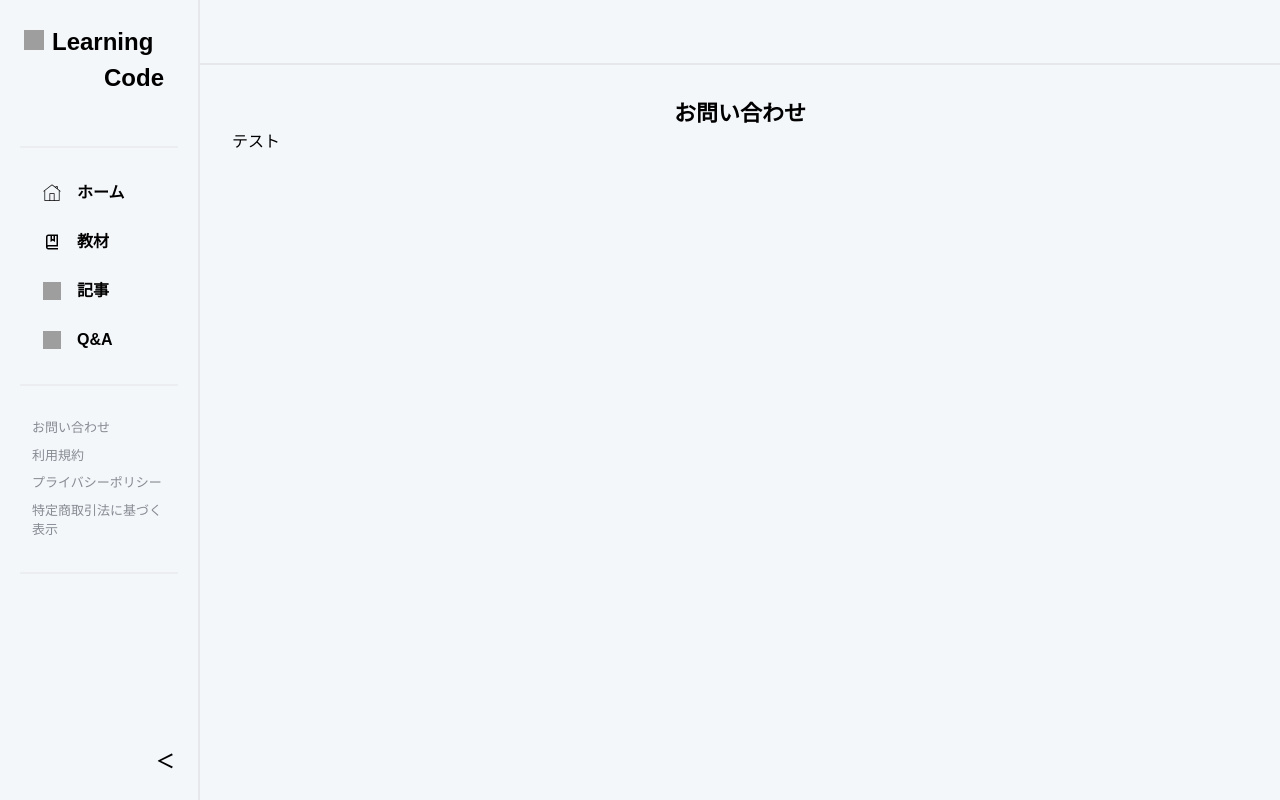
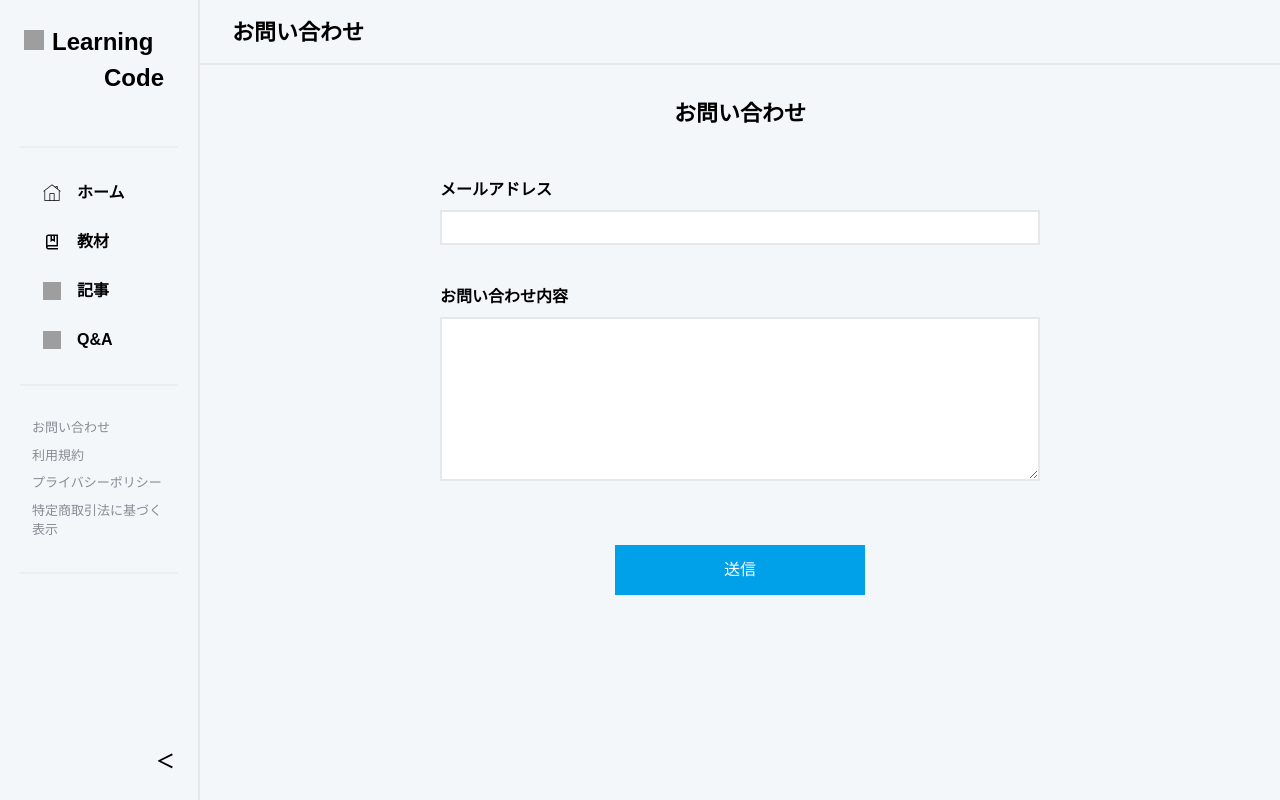
Before and after one commit to minoru-noto/next-practice, a Next.js app: page /contact in a window 1280 px wide. Built offline with nearby package versions, Linux system fonts and the light colour scheme; grey boxes are pictures that could not be loaded; a web font is replaced by a local one.

Commit message:
お問い合わせフォームの機能実装

```diff
--- a/pages/api/contact/contact.ts
+++ b/pages/api/contact/index.ts
@@ -1,31 +1,39 @@
 import type { NextApiRequest as Req, NextApiResponse as Res } from "next";
 import { createTransport, Transporter } from "nodemailer";
 import SMTPTransport from "nodemailer/lib/smtp-transport";
+
+type ReqType = {
+  email: string;
+  message: string;
+};
 
 export default async function handler(req: Req, res: Res) {
   try {
     // "POST"以外は、"404 Not Found"を返す
     if (req.method !== "POST") return res.status(404).send("Not Found");
 
+    const reqBody = JSON.parse(req.body) as ReqType;
+    const { email, message } = reqBody;
+
     const transporter: Transporter = createTransport({
+      service: "gmail",
       port: 465,
       secure: true,
       auth: {
-        user: process.env.MAIL_USER,
-        pass: process.env.MAIL_PASS,
+        user: process.env.EMAIL_USER,
+        pass: process.env.EMAIL_PASS,
       },
     });
 
-    // const options = {
-    //   from: `${req.body.email}`,
-    //   to: process.env.MAIL_TO,
-    //   text: `${req.body.message}`,
-    // };
     const options = {
-      from: "test@gmail.com",
-      to: process.env.MAIL_TO,
+      from: `${email}`,
+      to: process.env.EMAIL_TO,
       subject: "お問い合わせ",
-      text: "送信テスト",
+      html: `
+      <p style="font-weight:bold;">・送信元: ${email}</p>
+      <p>< お問い合わせ内容 ></p>
+      <p>${message}</p>
+      `,
     };
 
     const result: SMTPTransport.SentMessageInfo = await transporter.sendMail(
--- a/pages/contact.tsx
+++ b/pages/contact.tsx
@@ -1,7 +1,7 @@
 import { NextPage } from "next";
 import DefaultLayout from "layouts/default";
 import PageWithLayoutType from "layouts";
-import { useState } from "react";
+import { FormEvent, useState } from "react";
 
 const Page: NextPage = () => {
   const [isSend, setIsSend] = useState(false);
@@ -9,26 +9,67 @@ const Page: NextPage = () => {
   const [email, setEmail] = useState("");
   const [message, setMessage] = useState("");
 
-  const sendEmail = async () => {
-    console.log("送信");
-    const res = await fetch("/api/contact/contact", { method: "POST" });
-    console.log(res);
+  const onSubmit = async (e: FormEvent) => {
+    e.preventDefault();
+
+    const res = await fetch("/api/contact", {
+      method: "POST",
+      body: JSON.stringify({
+        email: email,
+        message: message,
+      }),
+    });
+    if (res.ok) {
+      setIsSend(true);
+    }
   };
 
   return (
     <div className="w-full px-8 py-8">
+      <div className="text-center mb-12">
+        <h1 className="font-bold text-[22px]">お問い合わせ</h1>
+      </div>
       {/* 送信前 */}
       {!isSend && (
-        <div className="w-full">
-          <div className="text-center">
-            <h1 className="font-bold text-[22px]">お問い合わせ</h1>
-          </div>
-          <button onClick={sendEmail}>テスト</button>
-          <form action=""></form>
+        <div className="w-full max-w-[600px] mx-auto">
+          <form onSubmit={onSubmit}>
+            <div className="flex flex-col gap-y-2 mb-10">
+              <label className="text-[16px] font-semibold">
+                メールアドレス
+              </label>
+              <input
+                type="email"
+                value={email}
+                onChange={(e) => setEmail(e.target.value)}
+                className="border-2 w-full max-w-[600px] h-[35px] px-2"
+              />
+            </div>
+
+            <div className="flex flex-col gap-y-2 mb-16">
+              <label className="text-[16px] font-semibold">
+                お問い合わせ内容
+              </label>
+              <textarea
+                className="border-2 w-full max-w-[600px] px-2 py-2"
+                value={message}
+                onChange={(e) => setMessage(e.target.value)}
+                rows={6}
+              ></textarea>
+            </div>
+            <div className="w-[250px] h-[50px] mx-auto">
+              <button className="bg-primary text-background1 w-full h-full">
+                送信
+              </button>
+            </div>
+          </form>
         </div>
       )}
       {/* 送信後 */}
-      {isSend && <div></div>}
+      {isSend && (
+        <div className="text-center">
+          <h1>送信完了！！</h1>
+        </div>
+      )}
     </div>
   );
 };
--- a/src/components/Header/Header.tsx
+++ b/src/components/Header/Header.tsx
@@ -31,6 +31,18 @@ export const Header: NextPage<Props> = ({ openHamburgerMenu }) => {
         break;
       case "/question":
         setCurrentPage("Q&A");
+        break;
+      case "/toc":
+        setCurrentPage("利用規約");
+        break;
+      case "/contact":
+        setCurrentPage("お問い合わせ");
+        break;
+      case "/privacy":
+        setCurrentPage("プライバシーポリシー");
+        break;
+      case "/ebizrule":
+        setCurrentPage("特定商取引に基づく表示");
         break;
       default:
         setCurrentPage("");
--- a/src/components/Sidebar/MobileSidebar.tsx
+++ b/src/components/Sidebar/MobileSidebar.tsx
@@ -2,17 +2,12 @@ import { NextPage } from "next";
 import { useRouter } from "next/router";
 import Link from "next/link";
 import Image from "next/image";
+import { sidebarItems, sidebarInfoItems } from "./index";
 
 type Props = {
   isOpen: boolean;
   routeToLink: (link: string) => void;
 };
-
-type SidebarItems = {
-  name: string;
-  link: string;
-  src: string;
-}[];
 
 export const MobileSidebar: NextPage<Props> = ({ isOpen, routeToLink }) => {
   const router = useRouter();
@@ -20,34 +15,6 @@ export const MobileSidebar: NextPage<Props> = ({ isOpen, routeToLink }) => {
   const isOpenStyle = isOpen
     ? "translate-x-0 ease-out"
     : "-translate-x-full ease-in";
-
-  const sidebarItems: SidebarItems = [
-    {
-      name: "ホーム",
-      link: "/home",
-      src: "https://next-practice.imgix.net/icons/home.svg",
-    },
-    // {
-    //   name: "タイムライン",
-    //   link: "/timeline",
-    //   src: "https://next-practice.imgix.net/icons/time.svg",
-    // },
-    {
-      name: "教材",
-      link: "/learn",
-      src: "https://next-practice.imgix.net/icons/document.svg",
-    },
-    {
-      name: "記事",
-      link: "/articles",
-      src: "https://next-practice.imgix.net/icons/articles.svg",
-    },
-    {
-      name: "Q&A",
-      link: "/question",
-      src: "https://next-practice.imgix.net/icons/question.svg",
-    },
-  ];
 
   const replaceUrl = (src: string) => {
     return src.replace("https://next-practice.imgix.net/", "");
@@ -57,9 +24,7 @@ export const MobileSidebar: NextPage<Props> = ({ isOpen, routeToLink }) => {
     <div
       className={`max-w-[250px] h-full border-r-2 py-[24px] w-full flex flex-col fixed left-0 z-10 pc:hidden tablet:hidden bg-background1 transform transition duration-300 ${isOpenStyle}`}
     >
-      <div className="px-6">
-        <Link href="/home">
-          <a>
+      <div className="px-6 cursor-pointer" onClick={() => routeToLink("/home")}>
         <h1 className="font-bold text-[24px]">
           <Image
             src={replaceUrl("icons/code.png")}
@@ -71,8 +36,6 @@ export const MobileSidebar: NextPage<Props> = ({ isOpen, routeToLink }) => {
           <br />
           <span className="ml-20">Code</span>
         </h1>
-          </a>
-        </Link>
       </div>
       {/* 区切り線 */}
       <div className="w-[80%] h-[2px] bg-gray3 mx-auto  mt-[50px]"></div>
@@ -108,6 +71,24 @@ export const MobileSidebar: NextPage<Props> = ({ isOpen, routeToLink }) => {
       </div>
       {/* 区切り線 */}
       <div className="w-[80%] h-[2px] bg-gray3 mx-auto"></div>
+      {/* 各種情報 */}
+      {isOpen && (
+        <div className="my-8 flex flex-col gap-y-2">
+          {sidebarInfoItems.map((item, index) => {
+            return (
+              <div
+                key={index}
+                className="mx-8 hover:text-gray4 cursor-pointer"
+                onClick={() => routeToLink(item.link)}
+              >
+                <p className="text-[13px] text-gray1">{item.name}</p>
+              </div>
+            );
+          })}
+        </div>
+      )}
+      {/* 区切り線 */}
+      <div className="w-[80%] h-[2px] bg-gray3 mx-auto"></div>
     </div>
   );
 };
--- a/src/components/Sidebar/Sidebar.tsx
+++ b/src/components/Sidebar/Sidebar.tsx
@@ -83,6 +83,7 @@ export const Sidebar: NextPage = () => {
       {/* 区切り線 */}
       <div className="w-[80%] h-[2px] bg-gray3 mx-auto"></div>
       {/* 各種情報 */}
+      {isOpen && (
         <div className="my-8 flex flex-col gap-y-2">
           {sidebarInfoItems.map((item, index) => {
             return (
@@ -96,6 +97,7 @@ export const Sidebar: NextPage = () => {
             );
           })}
         </div>
+      )}
       {/* 区切り線 */}
       <div className="w-[80%] h-[2px] bg-gray3 mx-auto"></div>
       {/* 開閉ボタン */}
```
Lines whose indentation alone changed are shown as unchanged.
